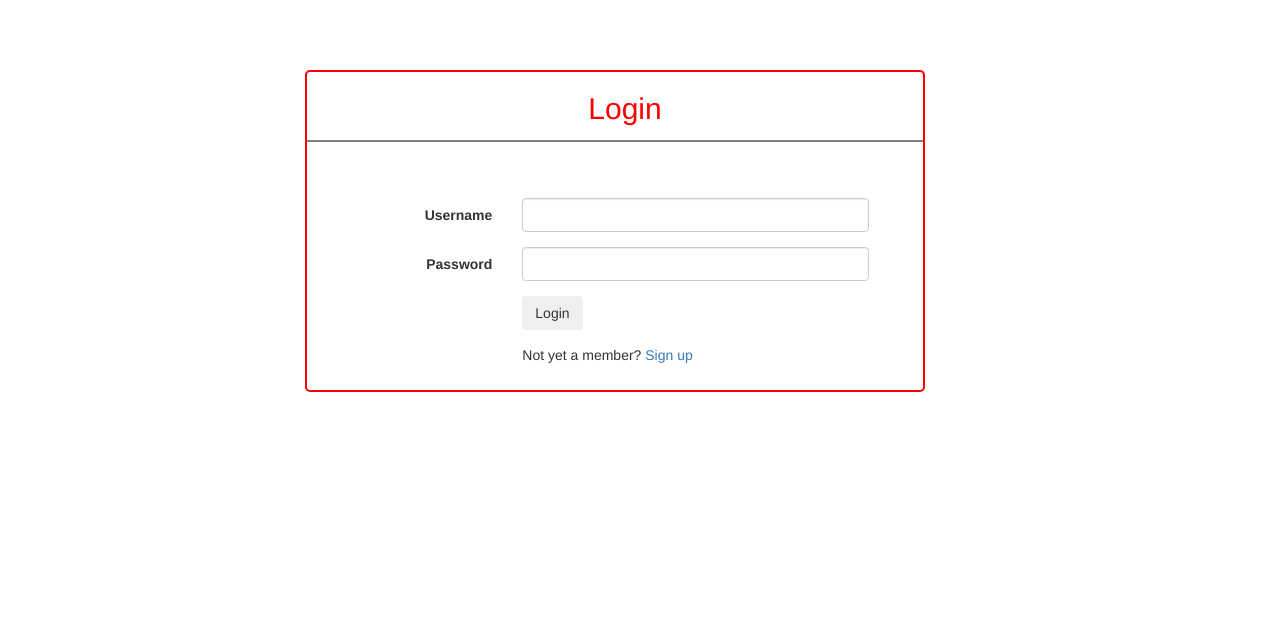
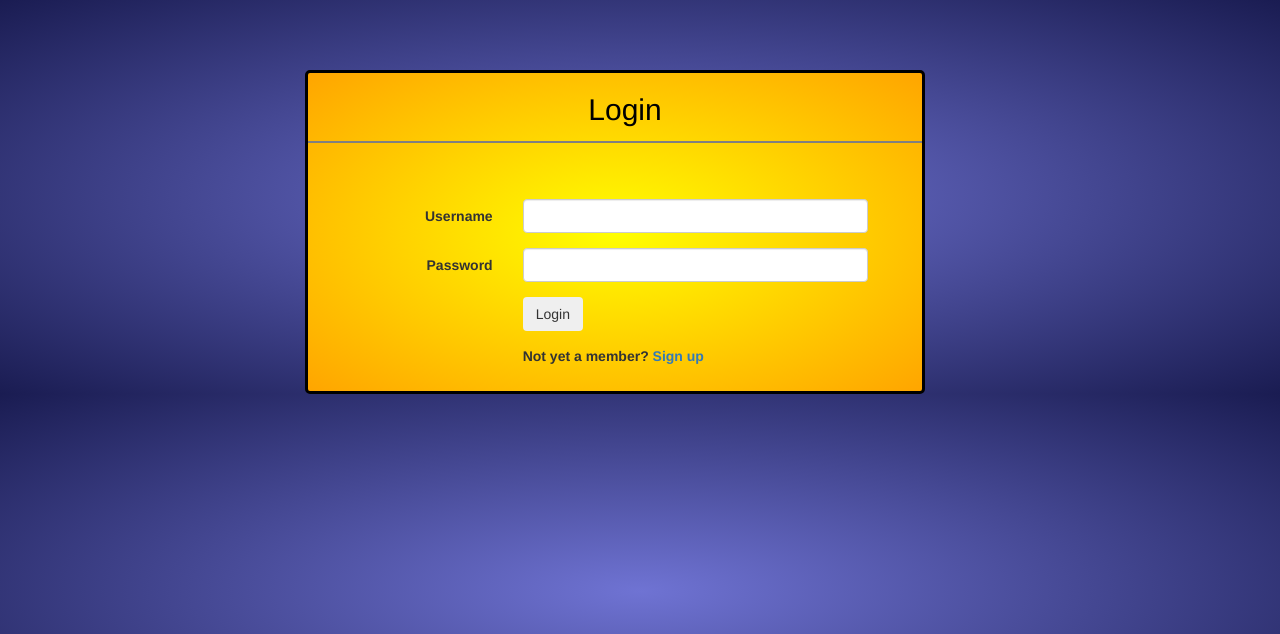
Before and after one commit to ArexJambusarwala/Registration, a PHP site: page /login.php in a window 1280 px wide. Shown: the top 634 px of the page. Run offline with PHP 8.4, Linux system fonts and the light colour scheme.

Commit message:
Styled login and registraton page

```diff
--- a/login.php
+++ b/login.php
@@ -43,7 +43,7 @@
 	<div class="form-group">
 		<div class="col-sm-offset-4 col-sm-4">
   	<p>
-  		Not yet a member? <a href="register.php">Sign up</a>
+  		<b>Not yet a member? <a href="register.php">Sign up</a></b>
   	</p>
 	</div>
 	</div>
--- a/register.php
+++ b/register.php
@@ -14,7 +14,7 @@
 <div class="container" style="margin-top:70px; padding-left:250px; padding-right:300px;">
 <div class="main">
   <div class="header" style="margin-top:10px;">
-  	<h1 style="border-bottom: solid 2px grey; padding-bottom:15px; padding-left:20px;">Register</h1>
+  	<h1 style="border-bottom: solid 4px black; padding-bottom:15px; padding-left:20px;">Register</h1>
   </div>
 
   <form method="post" action="register.php" class="form-horizontal">
@@ -55,7 +55,7 @@
 	<div class="form-group">
 		<div class="col-sm-offset-4 col-sm-4">
   	<p>
-  		Already a member? <a href="login.php">Sign in</a>
+  		<b>Already a member?</b> <a href="login.php"><b>Sign in</b></a>
   	</p>
 		</div>
 	</div>
--- a/style.css
+++ b/style.css
@@ -1,7 +1,7 @@
 .header
 {
 	text-align:center;
-	color:red;
+	color:black;
 	margin-top:90px;
 	margin-bottom:40px;
 	padding-bottom:0px;
@@ -10,7 +10,13 @@
 .main
 {
 	border-style:solid;
-	border-width:2px;
-	border-color:red;
+	border-width:3px;
+	border-color:black;
 	border-radius:5px;
+	background:radial-gradient(yellow,orange);
 }
+
+body
+{
+	background:radial-gradient(#6F73D3,#1A1C52);
+}
```
